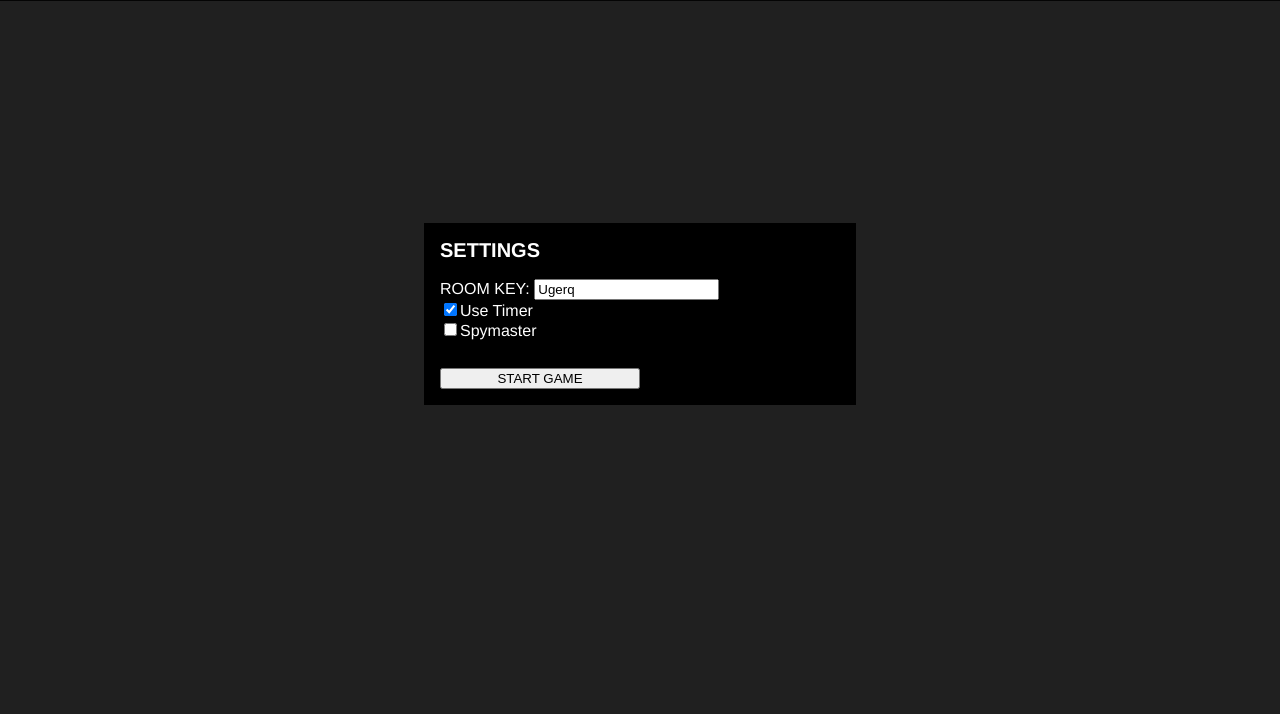
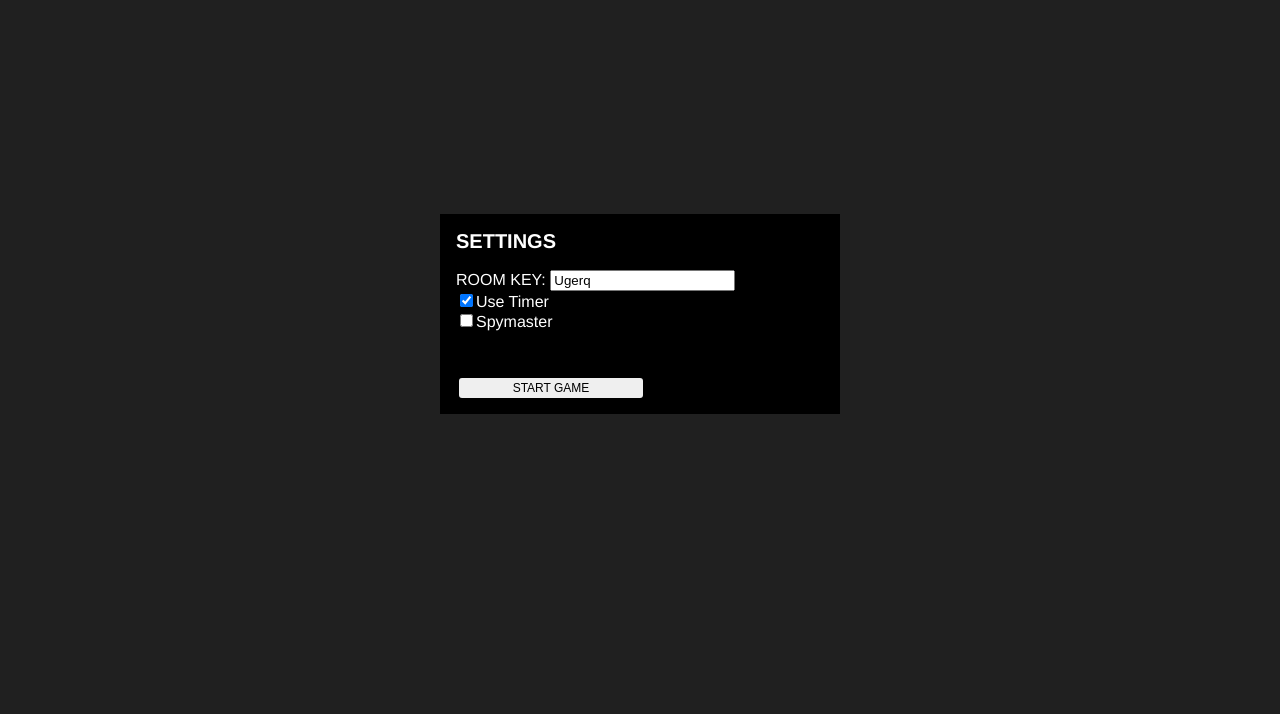
Before and after one commit to rlmoua92/coderyan, a React app: page / in a window 1280 px wide. Shown: the part 86-800 px from the top of the page. Built offline with nearby package versions, Linux system fonts and the light colour scheme.

Commit message:
Update generic styling

```diff
--- a/src/common.scss
+++ b/src/common.scss
@@ -11,6 +11,10 @@ $neutral-color: #dce775;
 $black-color: #212121;
 $timer-font: 'Orbitron', sans-serif;
 $timer-color: #03a87c;
+
+* {
+	box-sizing: border-box;
+}
 
 body {
 	font-family: $font-stack;
--- a/src/components/Modal/Modal.scss
+++ b/src/components/Modal/Modal.scss
@@ -13,7 +13,7 @@
 .modal-content {
   display: flex;
   background-color: #000;
-  min-height: 150px;
+  min-height: 200px;
   width: 100%;
     max-width: 400px;
     padding: 1em;
@@ -55,6 +55,14 @@
   flex-grow: 1;
 }
 
+.modal-content-button {
+  font-size: .75em;
+  padding: .25em 0;
+  margin: 0 .25em;
+  border: 0;
+  border-radius: .25em;
+}
+
 .modal-content-button:hover {
   opacity: .75;
 }
```
Also changed, not shown: roadmap.txt (+10 -0 lines).
